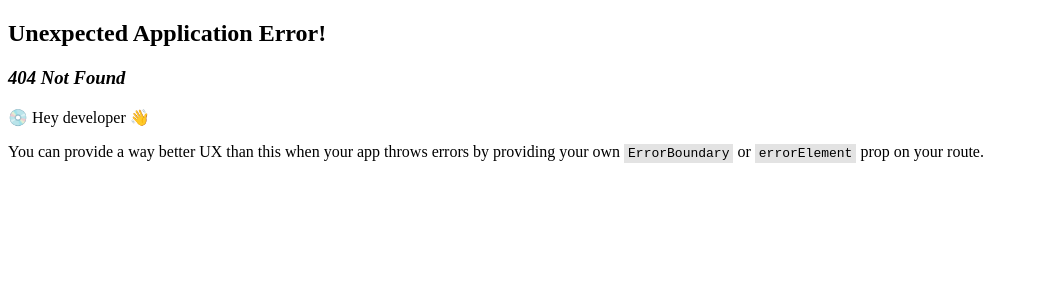
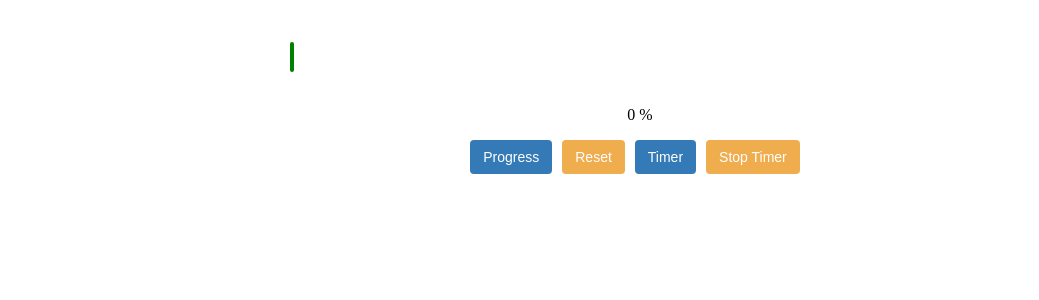
Before and after one commit to jithinbalakrishnan/hotstar, a React (Vite) app: page /progress in a window 1280 px wide. Before the commit this address had no page. Shown: the top 300 px of the page, without its empty margins (0-1039 px from the left). Built offline with nearby package versions, Linux system fonts and the light colour scheme.

Commit message:
progress bar with setInterval

```diff
--- /dev/null
+++ b/src/components/HomeRef.js
@@ -0,0 +1,84 @@
+import React, { useCallback, useEffect, useRef, useState } from "react";
+import {
+  MOVIE_LIST_URL,
+  MOVIE_SEARCH_URL,
+} from "../constants/constant";
+import Cards from "./Cards/Cards";
+import useDebounce from "../utils/CustomHooks/useDebounce";
+import Search from "./Search";
+
+const HomeV3 = () => {
+  const [searchText, setSearchText] = useState("");
+  const [nameSearch, setNameSearch] = useState("")
+  const [movieList, setMovieList] = useState([]);
+
+  const debouncedInputValue = useDebounce(searchText, 1000);
+  const inputRef = useRef()
+
+  useEffect(()=> {
+    fetchMovies()
+  },[])
+  useEffect(() => {
+    if (debouncedInputValue) {
+      getSearchResults(debouncedInputValue);
+    }
+    {
+      fetchMovies();
+    }
+  }, [debouncedInputValue]);
+
+  const fetchMovies = () => {
+    try {
+      fetch(MOVIE_LIST_URL)
+        .then((res) => res.json())
+        .then((data) => {
+          // console.log("data", data.results);
+          setMovieList(data?.results);
+        });
+    } catch (err) {
+      console.log("err");
+    }
+  };
+
+  const getSearchResults = (value) => {
+    try {
+      fetch(MOVIE_SEARCH_URL + value)
+        .then((res) => res.json())
+        .then((data) => {
+          setMovieList(data?.results);
+        });
+    } catch (err) {
+      console.log(err);
+    }
+  };
+  // function will be identical when we use callBack
+  // As functions are identical, memo won't re-render the Search component
+  // ref- https://www.youtube.com/watch?v=MxIPQZ64x0I&t=211s
+  const handleInputChange = useCallback((e) => {
+    let value = e.target.value;
+    setSearchText(value);
+  },[]);
+  const handleSearch = () => {
+    getSearchResults(searchText);
+  }
+  const handleNAmeSearch = (e) => {
+    setNameSearch(e.target.value)
+  }
+
+  return (
+    <div>
+      <p>HotStar</p>
+      <p>Movie Search</p>
+      <Search onChange= {handleInputChange}/>
+      <br />
+      <p>Name</p>
+      <input ref={inputRef} data-testid="search-input-1" onChange={handleNAmeSearch}></input>
+      <br />
+      <p>Name: </p>
+      <input disabled value= {inputRef?.current?.value}></input>
+      <p>Trending Movies</p>
+      <Cards list={movieList} />
+    </div>
+  );
+};
+export default HomeV3;
--- /dev/null
+++ b/src/components/ProgressBar/ProgressBar.js
@@ -0,0 +1,73 @@
+// https://www.youtube.com/watch?v=5nq61iIKVDE
+import { useEffect, useRef, useState } from "react";
+import "./progressbar.css";
+
+const ProgressBar = () => {
+  const [percentage, setPercentage] = useState(0);
+  const [intervalId, setIntervalId] = useState(null);
+
+  const progressRef = useRef();
+
+  useEffect(() => {
+    handleRef(percentage === 0 ? 0.5 : percentage);
+  }, [percentage]);
+
+  const handleClick = () => {
+    if (percentage < 100) {
+      let value = percentage + 10;
+      setPercentage(value);
+    }
+  };
+  const handleReset = () => {
+    setPercentage(0);
+  };
+  const handleRef = (width) => {
+    progressRef.current.style.width = width + "%";
+  };
+  const handleTimer = () => {
+    let count = percentage;
+    let timer = setInterval(() => {
+      count = count + 10;
+      console.log(count);
+      if (count <= 100) {
+        setPercentage(count);
+      } else if ((count = 100)) {
+        clearInterval(timer);
+      }
+    }, 1000);
+    setIntervalId(timer);
+  };
+  const handleStopTimer = () => {
+    clearInterval(intervalId);
+    setPercentage(0);
+  };
+
+  return (
+    <div className="container">
+      <div className="progress-bar">
+        <div
+          className="progress-fill"
+          ref={progressRef}
+          //   style={{ width: `${percentage ? percentage : 1}%` }}
+        ></div>
+      </div>
+      <br />
+      <p>{percentage} %</p>
+      <div className="btn-container">
+        <button className="btn btn-success" onClick={handleClick}>
+          Progress
+        </button>
+        <button className="btn btn-warning" onClick={handleReset}>
+          Reset
+        </button>
+        <button className="btn btn-success" onClick={handleTimer}>
+          Timer
+        </button>
+        <button className="btn btn-warning" onClick={handleStopTimer}>
+          Stop Timer
+        </button>
+      </div>
+    </div>
+  );
+};
+export default ProgressBar;
--- /dev/null
+++ b/src/components/ProgressBar/progressbar.css
@@ -0,0 +1,48 @@
+.container {
+    height: 200px;
+    width: 700px;
+    align-content: center;
+    text-align: center;
+    margin: auto;
+}
+.progress-bar {
+    width: 100%;
+    height: 30px;
+}
+.progress-fill {
+   background-color: green;
+   height: 100%;
+   border-radius: 9px;
+   transition: width 0.5s ease-out;
+}
+.btn-success {
+    color: #fff;
+    background-color: #337ab7;
+    border-color: #2e6da4;
+}
+.btn-warning {
+    color: #fff;
+    background-color: #f0ad4e;
+    border-color: #eea236;
+}
+.btn {
+    display: inline-block;
+    margin-bottom: 0;
+    font-weight: 400;
+    text-align: center;
+    white-space: nowrap;
+    vertical-align: middle;
+    border: 1px solid transparent;
+    padding: 6px 12px;
+    font-size: 14px;
+    line-height: 1.42857143;
+    border-radius: 4px;
+
+}
+.btn-container {
+    text-align: center;
+    align-content: center;
+}
+.btn-container > button {
+    margin-right: 10px;
+}
--- /dev/null
+++ b/src/components/TimerTick.js
@@ -0,0 +1,23 @@
+import { useEffect } from "react";
+import { useNavigate } from "react-router-dom";
+
+const TimerTick = () => {
+  const navigate = useNavigate();
+  useEffect(() => {
+    let timer = setInterval(() => {
+      console.log("timer tick");
+    }, 1000);
+    return () => {
+      clearInterval(timer);
+    };
+  }, []);
+
+  return (
+    <>
+      <p>Timer Tick</p>
+      <p onClick={()=> navigate('/')}>Home</p>
+    </>
+  );
+};
+
+export default TimerTick;
```
Also changed, not shown: src/App.js (+16 -0 lines).
